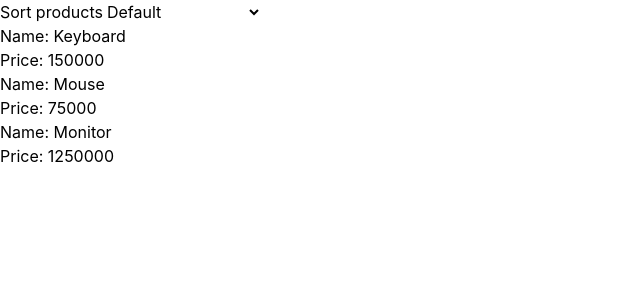
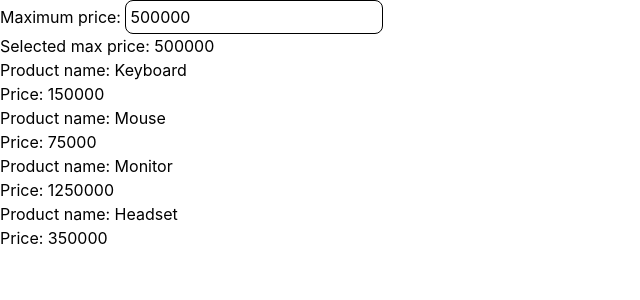
Before and after one commit to Hary300/React-challenge, a React (Vite) app: page / in a window 1280 px wide. Shown: the top 300 px of the page, without its empty margins (0-640 px from the left). Built offline with nearby package versions, Linux system fonts and the light colour scheme.

Commit message:
feat: implement ProductPriceRangeFilter component for filtering products by maximum price, including tests and documentation

```diff
--- a/src/app/App.tsx
+++ b/src/app/App.tsx
@@ -1,15 +1,16 @@
-import ProductSortSelector from '../components/28-product-sort-selector/ProductSortSelector';
+import ProductPriceRangeFilter from '../components/29-product-price-range-filter/ProductPriceRangeFilter';
+
+const products = [
+  { id: '1', name: 'Keyboard', price: 150000 },
+  { id: '2', name: 'Mouse', price: 75000 },
+  { id: '3', name: 'Monitor', price: 1250000 },
+  { id: '4', name: 'Headset', price: 350000 },
+];
 
 function App() {
   return (
     <>
-      <ProductSortSelector
-        products={[
-          { id: '1', name: 'Keyboard', price: 150000 },
-          { id: '2', name: 'Mouse', price: 75000 },
-          { id: '3', name: 'Monitor', price: 1250000 },
-        ]}
-      />
+      <ProductPriceRangeFilter products={products} maxPrice={500000} />
     </>
   );
 }
--- /dev/null
+++ b/src/components/29-product-price-range-filter/ProductPriceRangeFilter.tsx
@@ -0,0 +1,65 @@
+import { useState, type ChangeEvent } from 'react';
+
+interface Product {
+  id: string;
+  name: string;
+  price: number;
+}
+
+interface ProductPriceRangeFilterProps {
+  products: Product[];
+  maxPrice: number;
+}
+
+const ProductPriceRangeFilter = ({
+  products,
+  maxPrice,
+}: ProductPriceRangeFilterProps) => {
+  const [selectedMaxPrice, setSelectedMaxPrice] = useState(maxPrice);
+  const [hasChanged, setHasChanged] = useState(false);
+
+  const handleChange = (e: ChangeEvent<HTMLInputElement>) => {
+    setSelectedMaxPrice(Number(e.target.value));
+    setHasChanged(true);
+  };
+
+  const filteredProducts = hasChanged
+    ? products.filter((product) => product.price <= selectedMaxPrice)
+    : products;
+  return (
+    <div>
+      <label htmlFor='max-price'>Maximum price: </label>
+      <input
+        type='number'
+        id='max-price'
+        value={selectedMaxPrice === 0 ? '' : selectedMaxPrice}
+        onChange={handleChange}
+        className='border rounded-lg p-1'
+      />
+      <p data-testId='selected-max-price'>
+        Selected max price: {selectedMaxPrice}
+      </p>
+      {products.length === 0 ? (
+        <p>No products available.</p>
+      ) : filteredProducts.length === 0 ? (
+        <p>No products found.</p>
+      ) : (
+        <ul>
+          {filteredProducts.map((product) => (
+            <li key={product.id}>
+              <p>
+                Product name:{' '}
+                <span data-testId='product-name'>{product.name}</span>
+              </p>
+              <p>
+                Price: <span>{product.price}</span>
+              </p>
+            </li>
+          ))}
+        </ul>
+      )}
+    </div>
+  );
+};
+
+export default ProductPriceRangeFilter;
```
Also changed, not shown: src/components/29-product-price-range-filter/README.md (added), 1 other file (tests, documents, lock files or other folders).
